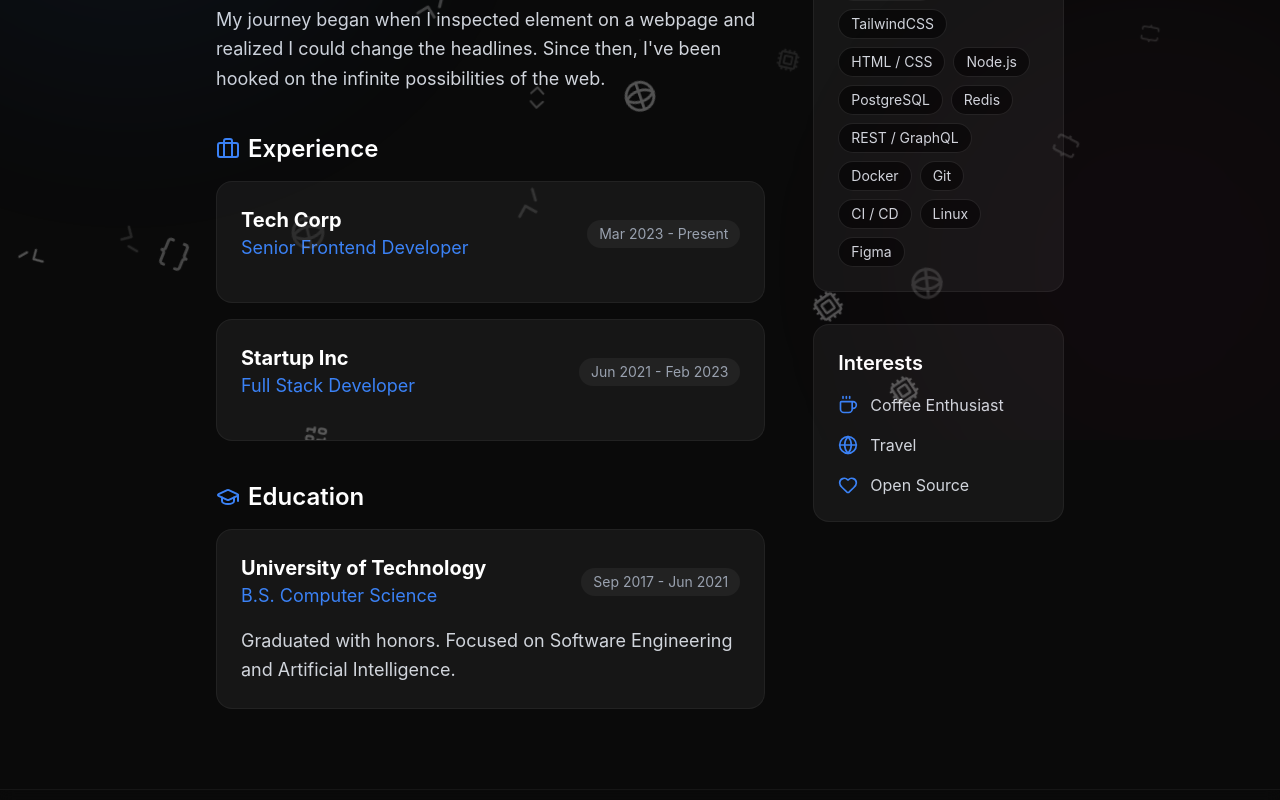
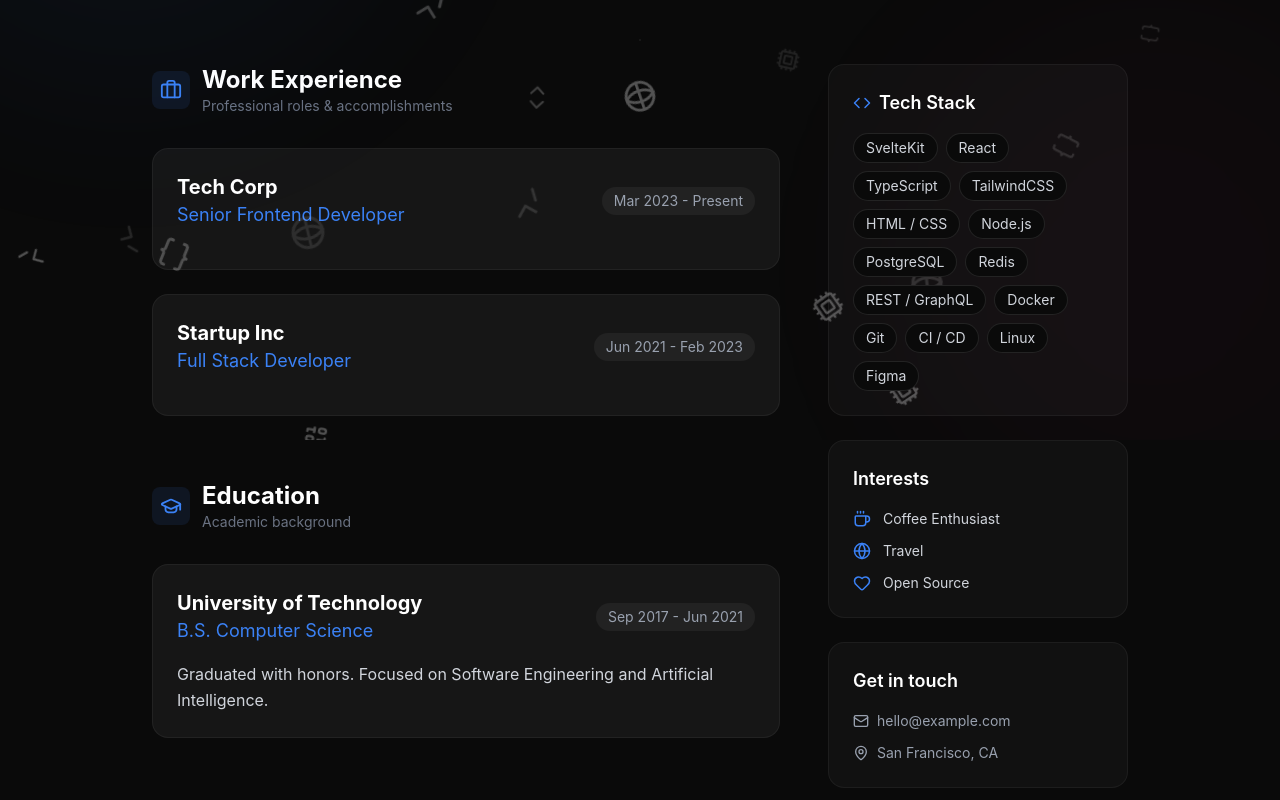
Before and after one commit to NanezX/portfolio, a SvelteKit app: page /about in a window 1280 px wide. Shown: the part 360-1160 px from the top of the page. Built offline with nearby package versions, Linux system fonts and the light colour scheme.

Commit message:
feat: enhance About page layout with improved structure and additional contact information

```diff
--- a/src/routes/about/+page.svelte
+++ b/src/routes/about/+page.svelte
@@ -1,74 +1,111 @@
 <script lang="ts">
-    import { Code, Coffee, Globe, Heart, Briefcase, GraduationCap } from 'lucide-svelte';
+    import { Code, Coffee, Globe, Heart, Briefcase, GraduationCap, MapPin, Mail, Download } from 'lucide-svelte';
     import { experiences, education, skills } from '$lib/data/resume';
     import ExperienceCard from '$lib/components/ExperienceCard.svelte';
     import SkillList from '$lib/components/SkillList.svelte';
 </script>
 
-<div class="max-w-4xl mx-auto px-6 py-20">
-    <h1 class="text-4xl md:text-5xl font-bold text-white mb-8">About Me</h1>
+<svelte:head>
+    <title>About & CV – Portfolio</title>
+    <meta name="description" content="My professional experience, education, and technical skills." />
+</svelte:head>
 
-    <div class="grid md:grid-cols-3 gap-12">
-        <div class="md:col-span-2 space-y-12">
-            <section class="space-y-6 text-gray-300 leading-relaxed text-lg">
-                <p>
+<div class="max-w-5xl mx-auto px-6 py-20">
+    <!-- Page header -->
+    <header class="mb-16">
+        <h1 class="text-4xl md:text-5xl font-bold text-white mb-4">About Me</h1>
+        <!-- TODO: Actually Write about me -->
+        <p class="text-lg text-gray-400 max-w-2xl leading-relaxed">
             Hello! I'm a passionate developer who loves bridging the gap between design and engineering.
-                    I believe that a website should not only look good but felt "alive" through smooth interactions and intuitive UX.
+            I believe that a website should not only look good but feel "alive" through smooth interactions and intuitive UX.
         </p>
-                <p>
+        <p class="text-gray-500 mt-3 max-w-2xl leading-relaxed">
             My journey began when I inspected element on a webpage and realized I could change the headlines.
             Since then, I've been hooked on the infinite possibilities of the web.
         </p>
+    </header>
 
-                <div class="space-y-4 pt-4">
-                     <h3 class="text-2xl font-semibold text-white flex items-center gap-2">
-                        <Briefcase class="text-primary" /> Experience
-                    </h3>
-                    <div class="space-y-4">
+    <div class="grid lg:grid-cols-[1fr_300px] gap-12">
+        <!-- Main column -->
+        <div class="space-y-16">
+            <!-- Experience section -->
+            <section>
+                <div class="flex items-center gap-3 mb-8">
+                    <div class="p-2 rounded-lg bg-primary/10 text-primary">
+                        <Briefcase size={22} />
+                    </div>
+                    <div>
+                        <h2 class="text-2xl font-bold text-white">Work Experience</h2>
+                        <p class="text-sm text-gray-500">Professional roles & accomplishments</p>
+                    </div>
+                </div>
+                <div class="space-y-6">
                     {#each experiences as job}
                         <ExperienceCard item={job} />
                     {/each}
                 </div>
+            </section>
+
+            <!-- Education section -->
+            <section>
+                <div class="flex items-center gap-3 mb-8">
+                    <div class="p-2 rounded-lg bg-primary/10 text-primary">
+                        <GraduationCap size={22} />
                     </div>
-
-                <div class="space-y-4 pt-4">
-                    <h3 class="text-2xl font-semibold text-white flex items-center gap-2">
-                       <GraduationCap class="text-primary" /> Education
-                   </h3>
-                   <div class="space-y-4">
+                    <div>
+                        <h2 class="text-2xl font-bold text-white">Education</h2>
+                        <p class="text-sm text-gray-500">Academic background</p>
+                    </div>
+                </div>
+                <div class="space-y-6">
                     {#each education as edu}
                         <ExperienceCard item={edu} />
                     {/each}
                 </div>
-               </div>
             </section>
         </div>
 
-        <div class="space-y-8">
-             <div class="p-6 rounded-2xl bg-white/5 border border-white/5">
-                <h3 class="text-xl font-semibold text-white mb-4 flex items-center gap-2">
-                    <Code class="text-primary" /> Tech Stack
+        <!-- Sidebar -->
+        <aside class="space-y-6 lg:sticky lg:top-24 lg:self-start">
+            <!-- Skills card -->
+            <div class="p-6 rounded-2xl bg-white/[0.03] border border-white/5">
+                <h3 class="text-lg font-semibold text-white mb-4 flex items-center gap-2">
+                    <Code class="text-primary" size={18} /> Tech Stack
                 </h3>
                 <SkillList skills={skills} />
             </div>
 
-            <div class="p-6 rounded-2xl bg-white/5 border border-white/5">
-                <h3 class="text-xl font-semibold text-white mb-4">Interests</h3>
-                <ul class="space-y-4 list-none">
-                    <li class="flex items-center gap-3 text-gray-300">
-                        <Coffee class="text-primary" size={20} />
+            <!-- Interests card -->
+            <div class="p-6 rounded-2xl bg-white/[0.03] border border-white/5">
+                <h3 class="text-lg font-semibold text-white mb-4">Interests</h3>
+                <ul class="space-y-3 list-none">
+                    <li class="flex items-center gap-3 text-gray-300 text-sm">
+                        <Coffee class="text-primary shrink-0" size={18} />
                         <span>Coffee Enthusiast</span>
                     </li>
-                    <li class="flex items-center gap-3 text-gray-300">
-                        <Globe class="text-primary" size={20} />
+                    <li class="flex items-center gap-3 text-gray-300 text-sm">
+                        <Globe class="text-primary shrink-0" size={18} />
                         <span>Travel</span>
                     </li>
-                     <li class="flex items-center gap-3 text-gray-300">
-                        <Heart class="text-primary" size={20} />
+                    <li class="flex items-center gap-3 text-gray-300 text-sm">
+                        <Heart class="text-primary shrink-0" size={18} />
                         <span>Open Source</span>
                     </li>
                 </ul>
             </div>
+
+            <!-- Quick contact card -->
+            <div class="p-6 rounded-2xl bg-white/[0.03] border border-white/5">
+                <h3 class="text-lg font-semibold text-white mb-4">Get in touch</h3>
+                <div class="space-y-3 text-sm text-gray-400">
+                    <a href="mailto:hello@example.com" class="flex items-center gap-2 hover:text-primary transition-colors">
+                        <Mail size={16} class="shrink-0" /> hello@example.com
+                    </a>
+                    <a href="https://github.com" target="_blank" rel="noopener noreferrer" class="flex items-center gap-2 hover:text-primary transition-colors">
+                        <MapPin size={16} class="shrink-0" /> San Francisco, CA
+                    </a>
                 </div>
             </div>
+        </aside>
     </div>
+</div>
```
Lines whose indentation alone changed are shown as unchanged.
